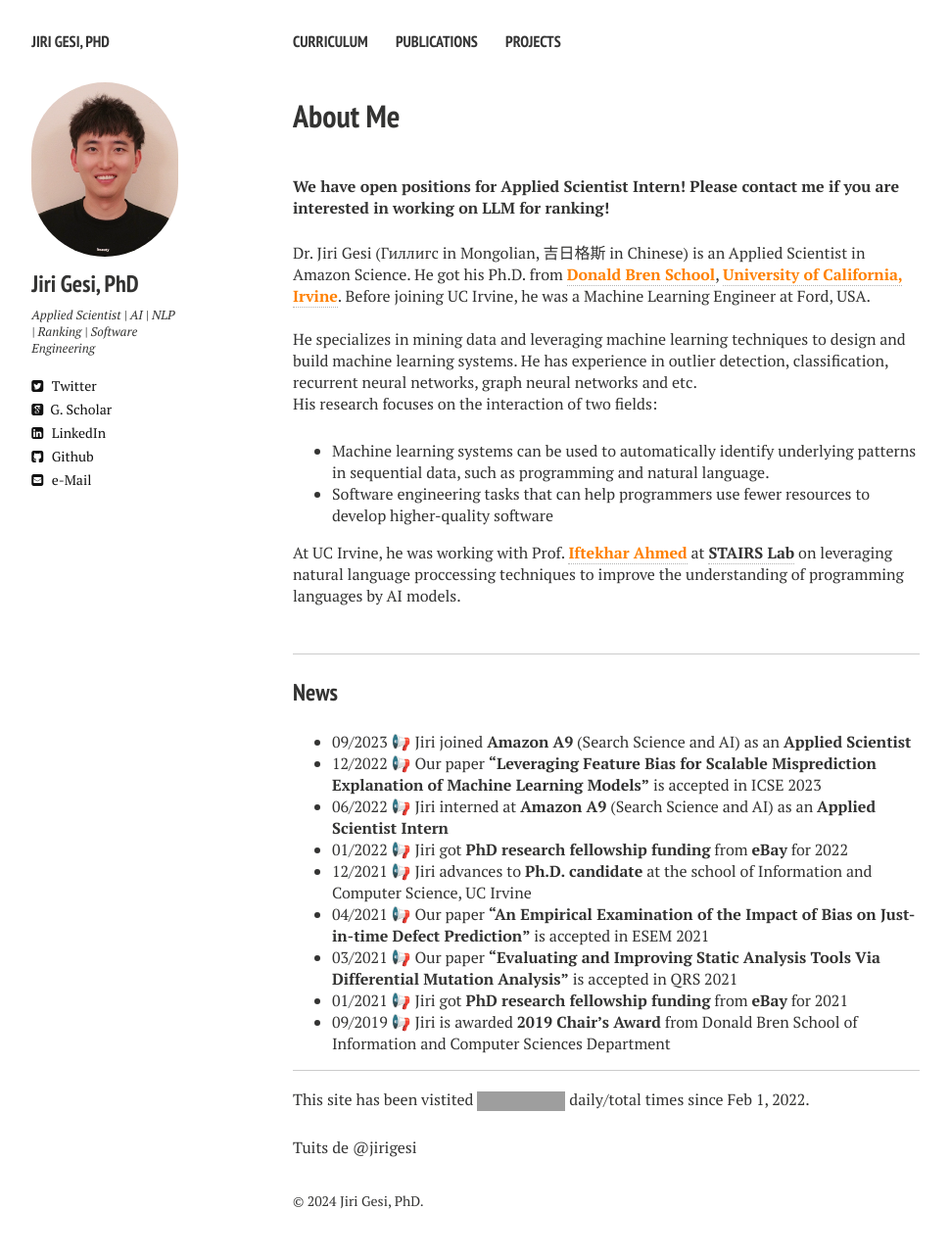
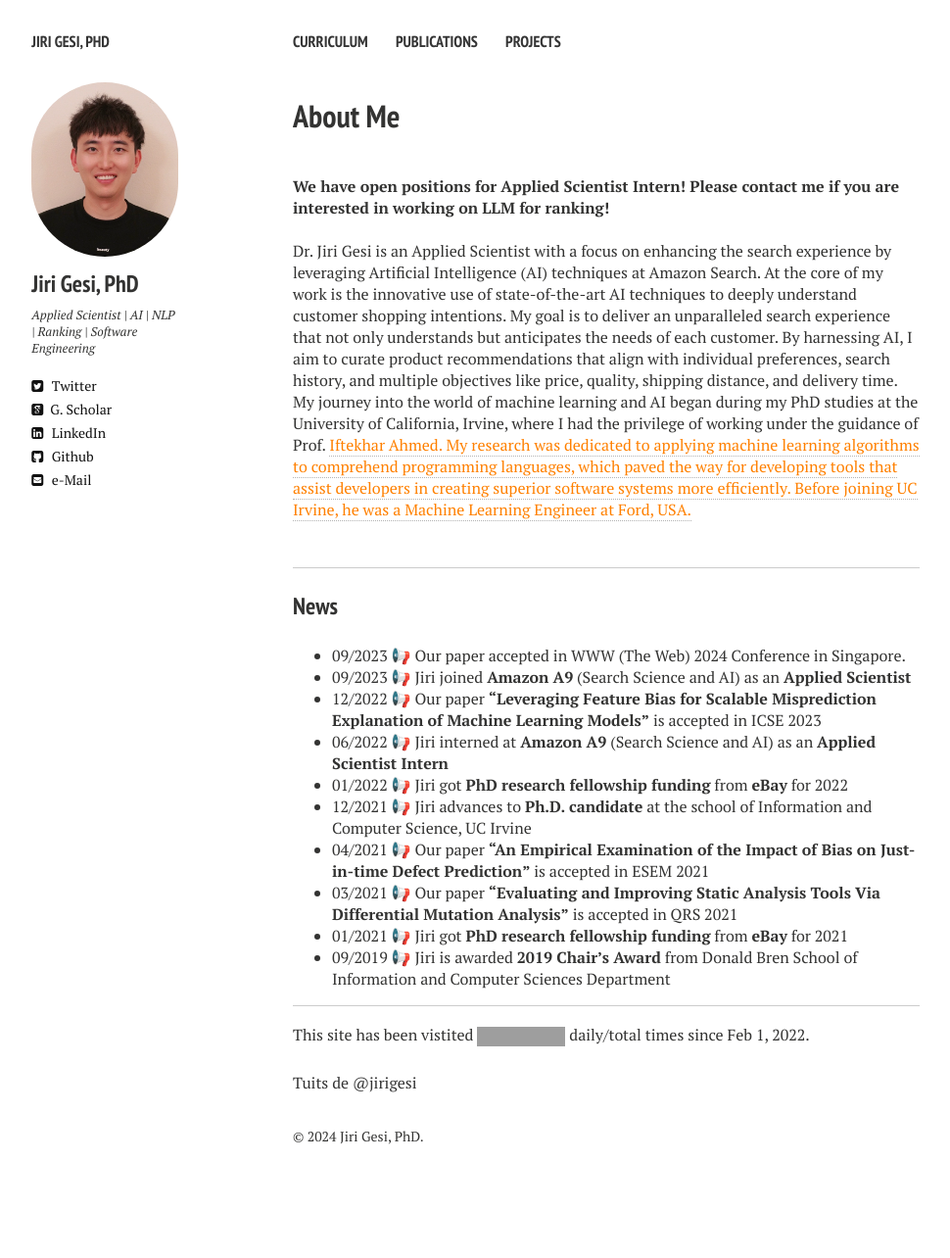
Before and after one commit to Jirigesi/Jirigesi.github.io, a Jekyll site: the page built from index.md, in a window 1280 px wide. Shown: the whole page at 98% size, without its empty margins (21-991 px from the left). Built offline with Jekyll 4.4.1, drawn with Linux system fonts in a browser that asks for light colours; nearby versions of some CDN libraries; comment, search, counter and statistics services are not loaded; after the commit the page ends 1218 px from its top, so only the background shows below that; grey boxes are pictures that could not be loaded.

Commit message:
Update index.md

```diff
--- a/index.md
+++ b/index.md
@@ -13,23 +13,16 @@ tags: [Jekyll, theme, responsive, blog, template]
 
 <br />
 
-Dr. Jiri Gesi (Гиллигс in Mongolian, 吉日格斯 in Chinese) is an Applied Scientist in Amazon Science. He got his Ph.D. from <a style="color:rgb(255,128,0)">**Donald Bren School**</a>,  <a style="color:rgb(255,128,0)">**University of California, Irvine**</a>. Before joining UC Irvine, he was a Machine Learning Engineer at Ford, USA.
+Dr. Jiri Gesi is an Applied Scientist with a focus on enhancing the search experience by leveraging Artificial Intelligence (AI) techniques at Amazon Search. At the core of my work is the innovative use of state-of-the-art AI techniques to deeply understand customer shopping intentions. My goal is to deliver an unparalleled search experience that not only understands but anticipates the needs of each customer. By harnessing AI, I aim to curate product recommendations that align with individual preferences, search history, and multiple objectives like price, quality, shipping distance, and delivery time.
 
-<br />
+My journey into the world of machine learning and AI began during my PhD studies at the University of California, Irvine, where I had the privilege of working under the guidance of Prof. <a href="https://scholar.google.com/citations?user=_TdMD7sAAAAJ&hl=en" target="_blank" style="color:rgb(255,128,0)"> Iftekhar Ahmed. My research was dedicated to applying machine learning algorithms to comprehend programming languages, which paved the way for developing tools that assist developers in creating superior software systems more efficiently. Before joining UC Irvine, he was a Machine Learning Engineer at Ford, USA.
 
-He specializes in mining data and leveraging machine learning techniques to design and build machine learning systems. He has experience in outlier detection, classification, recurrent neural networks, graph neural networks and etc.
-
-His research focuses on the interaction of two fields:
-
-- Machine learning systems can be used to automatically identify underlying patterns in sequential data, such as programming and natural language.
-- Software engineering tasks that can help programmers use fewer resources to develop higher-quality software
-
-At UC Irvine, he was working with Prof. <a href="https://scholar.google.com/citations?user=_TdMD7sAAAAJ&hl=en" target="_blank" style="color:rgb(255,128,0)">**Iftekhar Ahmed**</a> at <a href="http://stairs.ics.uci.edu/" target="_blank">**STAIRS Lab**</a> on leveraging natural language proccessing techniques to improve the understanding of programming languages by AI models.
 
 <br />
 
 ---
 ### News
+- 09/2023 📢 Our paper accepted in WWW (The Web) 2024 Conference in Singapore.
 - 09/2023 📢 Jiri joined **Amazon A9** (Search Science and AI) as an **Applied Scientist**
 - 12/2022 📢 Our paper **"Leveraging Feature Bias for Scalable Misprediction Explanation of Machine Learning Models"** is accepted in ICSE 2023
 - 06/2022 📢 Jiri interned at **Amazon A9** (Search Science and AI) as an **Applied Scientist Intern**
```
